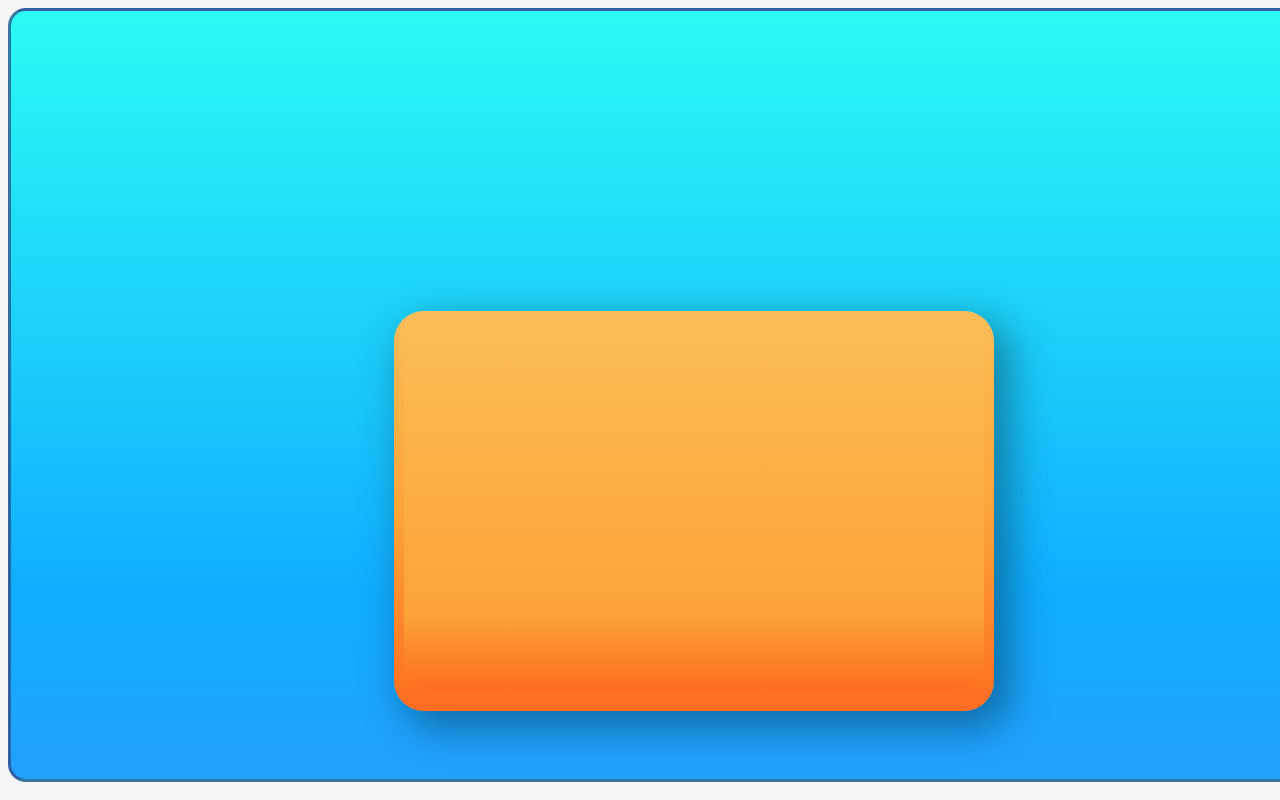
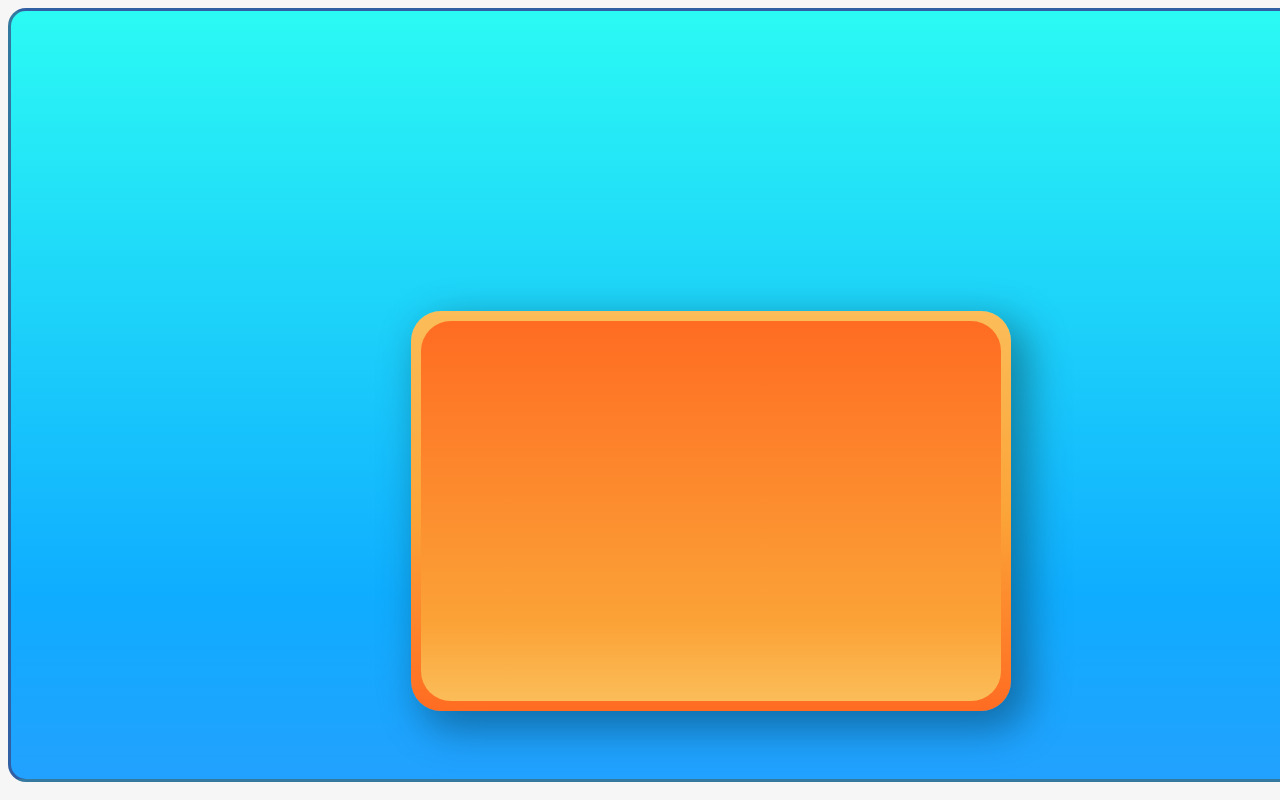
Before and after one commit to QQumber/ZPD-Spele, a plain HTML site: page index.html in a window 1280 px wide. Shown: the top 800 px of the page. Drawn offline with Linux system fonts and the light colour scheme; files whose address does not match are found by name.

Commit message:
Update index.html

```diff
--- a/index.html
+++ b/index.html
@@ -1,7 +1,7 @@
 <!DOCTYPE html>
 <html>
     <meta charset="UTF-8">
-    <link rel="stylesheet" type="text/css" href="style.css"/>
+    <link rel="stylesheet" type="text/css" href="css/style.css"/>
     <head>
 
     </head>
```
